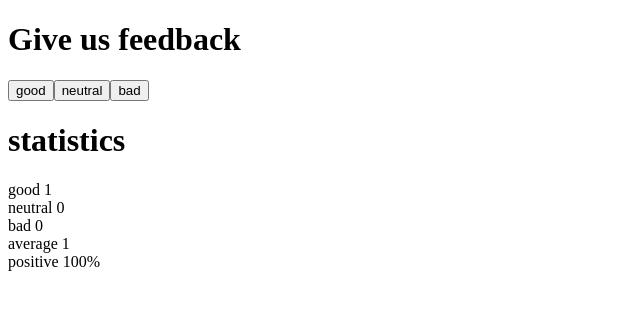
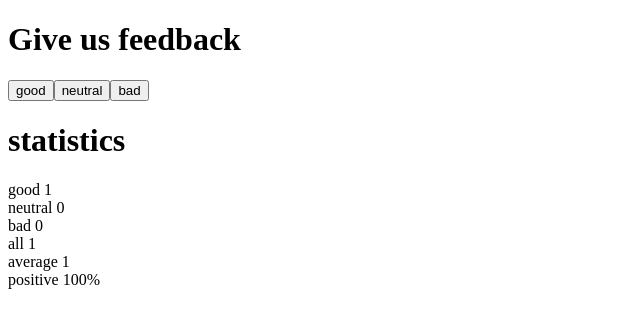
Before and after one commit to TanjaVar/full_stack_mooc_2021, a React (Create React App) app in the folder osa1/unicafe/: page / in a window 1280 px wide. Both pictures are taken after a click on the button "good". Shown: the top 328 px of the page, without its empty margins (0-640 px from the left). Built offline with nearby package versions, Linux system fonts and the light colour scheme.

Commit message:
section 'all' added

```diff
--- a/osa1/unicafe/src/App.js
+++ b/osa1/unicafe/src/App.js
@@ -29,6 +29,12 @@ const StatisticsLine = ({ text, pressed, good, bad, neutral }) => {
       return (
         <div>
         {text} {neutral}
+        </div>
+      )
+    } else if (text === "all") {
+      return (
+        <div>
+          {text} {pressed}
         </div>
       )
     }
@@ -64,6 +70,7 @@ const Statistics = ({ pressed, good, bad, neutral }) => {
           <StatisticsLine text='good' pressed={pressed} good={good} bad={bad} neutral={neutral} />
           <StatisticsLine text='neutral' pressed={pressed} good={good} bad={bad} neutral={neutral}/>
           <StatisticsLine text='bad' pressed={pressed} good={good} bad={bad} neutral={neutral} />
+          <StatisticsLine text='all' pressed={pressed} good={good} bad={bad} />
           <StatisticsLine text='average' pressed={pressed} good={good} bad={bad} neutral={neutral}/>
           <StatisticsLine text='positive' pressed={pressed} good={good} bad={bad} neutral={neutral}/>
         </div>
```
